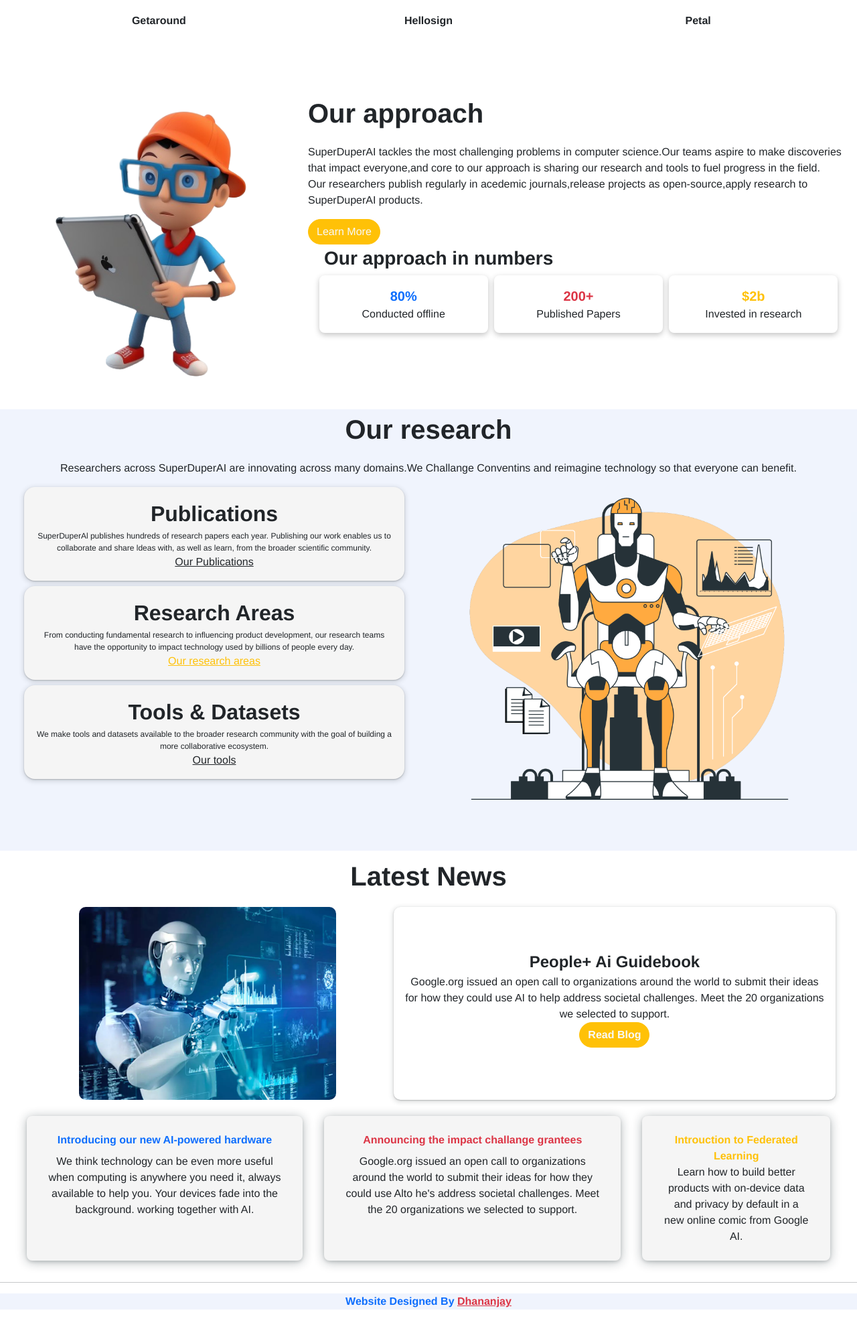
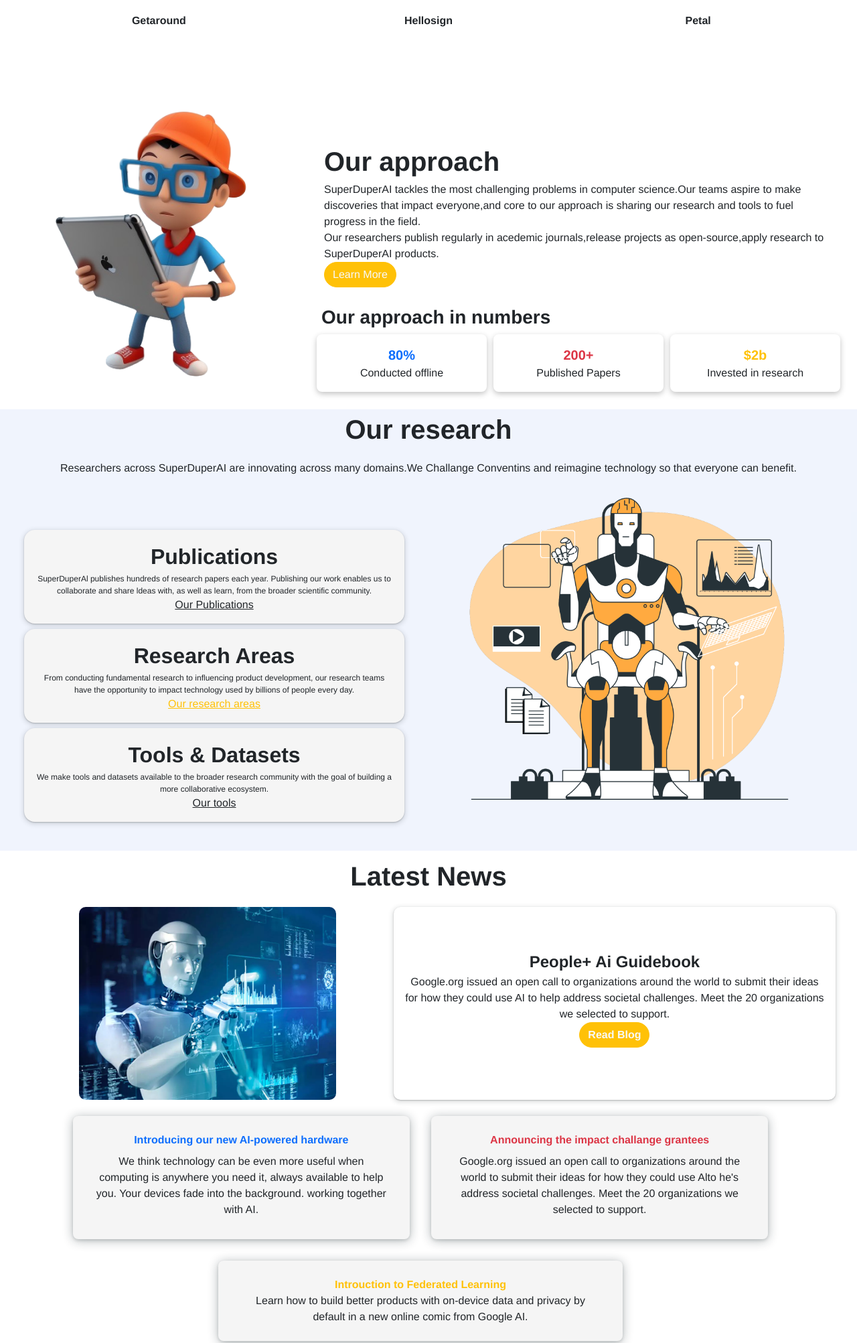
Before and after one commit to YadavDhananjay45/SuperAI, a website built with Vite: page index.html in a window 1280 px wide. Shown: the part 760-2765 px from the top of the page at 67% size. Before the commit the page ends 2715 px from the top, so only its background shows below. Built offline with nearby package versions, Linux system fonts and the light colour scheme.

Commit message:
fixed alignment

```diff
--- a/index.html
+++ b/index.html
@@ -102,16 +102,16 @@
           <img class="personimg" src="/person.png" alt="" />
         </div>
         <div class="secondtext">
-          <div class="approach text-center text-md-start">
-            <p class="fs-1 fw-bold">Our approach</p>
-            <p>
+          <div class="approach text-center text-md-start mt-lg-5 p-4">
+            <div class="fs-1 fw-bold">Our approach</div>
+            <div>
               SuperDuperAI tackles the most challenging problems in computer
               science.Our teams aspire to make discoveries that impact
               everyone,and core to our approach is sharing our research and
               tools to fuel progress in the field. <br />
               Our researchers publish regularly in acedemic journals,release
               projects as open-source,apply research to SuperDuperAI products.
-            </p>
+            </div>
             <button
               type="button"
               class="btn btn-warning rounded-pill text-light"
@@ -120,7 +120,7 @@
             </button>
           </div>
           <div
-            class="numbers container-fluid d-flex flex-column justify-content-center text-center text-md-start"
+            class="numbers container-fluid d-flex flex-column justify-content-center text-center text-md-start px-lg-2"
           >
             <div class="container-fluid fs-3 fw-bold">
               Our approach in numbers
@@ -161,7 +161,7 @@
               alt=""
             />
           </div>
-          <div class="mboxes container-fluid pb-1 text-center">
+          <div class="mboxes container-fluid pb-1 text-center mt-lg-5 pt-lg-3">
             <div class="publications container-fluid p-3">
               <div class="fs-2 fw-bold">Publications</div>
               <div class="pbtext">
@@ -217,8 +217,8 @@
               </button>
             </div>
           </div>
-          <div class="right4 d-md-flex">
-            <div class="r1 m-3 p-4">
+          <div class="right4 container-fluid row justify-content-md-center">
+            <div class="r1 m-3 p-4 col-12 col-md-5">
               <div class="text-primary fw-bold">
                 Introducing our new AI-powered hardware
               </div>
@@ -228,7 +228,7 @@
                 fade into the background. working together with AI.
               </div>
             </div>
-            <div class="r2 m-3 p-4">
+            <div class="r2 m-3 p-4 col-12 col-md-5">
               <div class="text-danger fw-bold">
                 Announcing the impact challange grantees
               </div>
@@ -239,7 +239,7 @@
                 support.
               </div>
             </div>
-            <div class="r3 m-3 p-4">
+            <div class="r3 m-3 p-4 col-12 col-md-6">
               <div class="text-warning fw-bold">
                 Introuction to Federated Learning
               </div>
```
